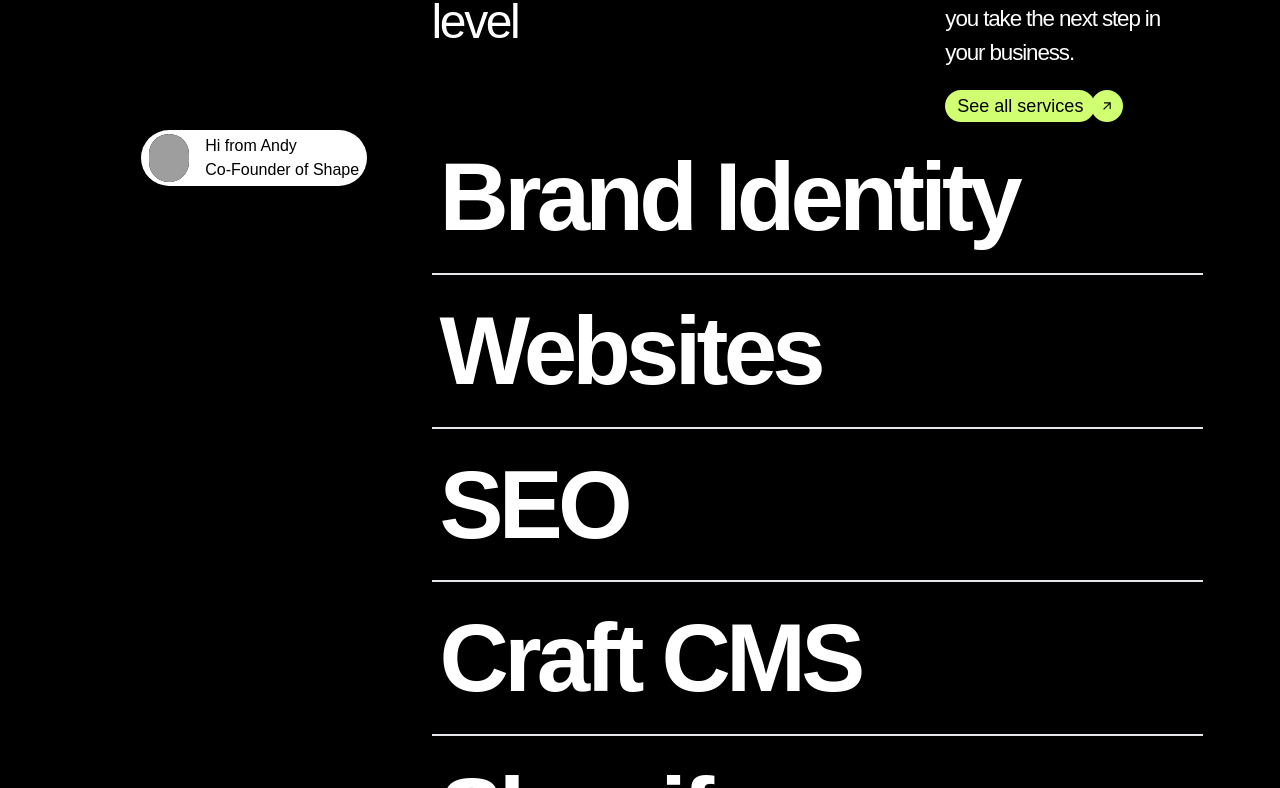
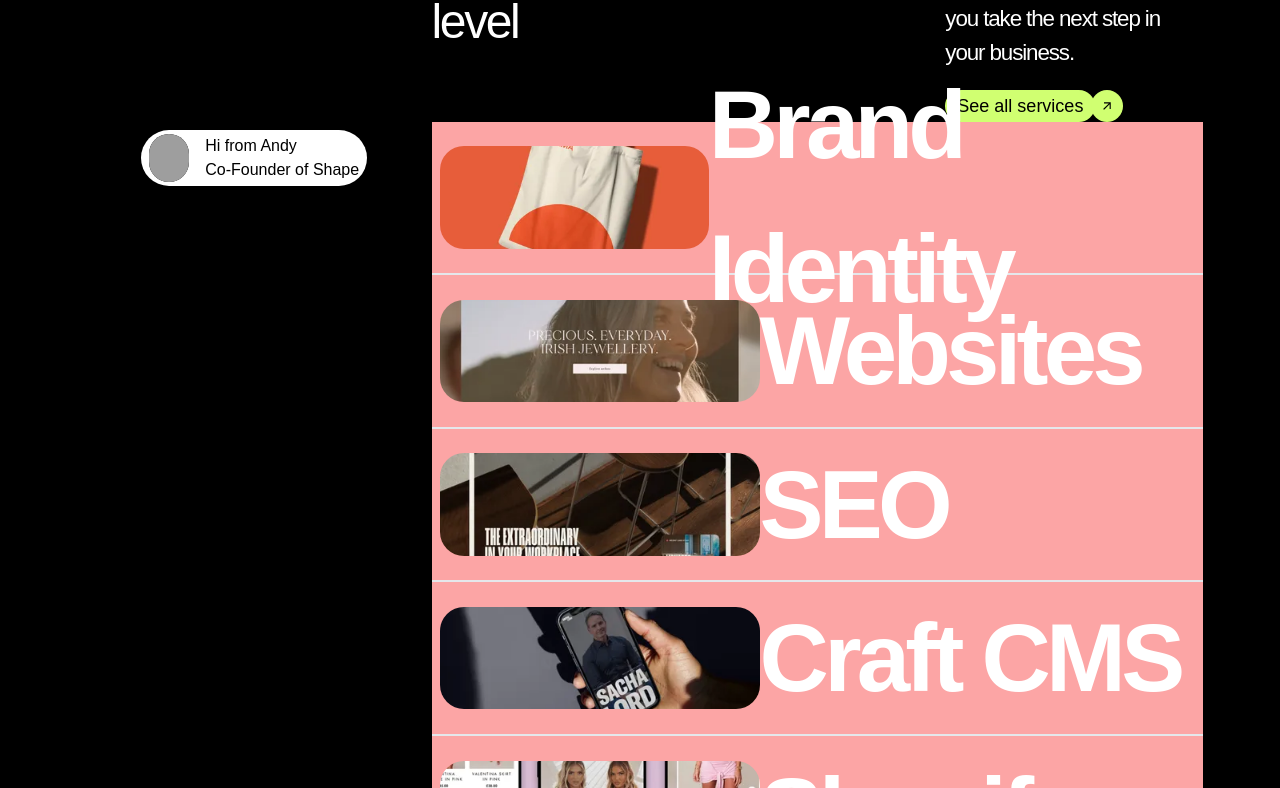
Before and after one commit to ikroo721/Shape, a React app: page / in a window 1280 px wide. Shown: the part 3312-4100 px from the top of the page. Built offline with nearby package versions, Linux system fonts and the light colour scheme; grey boxes are pictures that could not be loaded; the HTML template or start-up script is replaced by a standard one; a web font is replaced by a local one.

Commit message:
first commit

```diff
--- a/src/Components/BrandCard.jsx
+++ b/src/Components/BrandCard.jsx
@@ -40,12 +40,12 @@ const BrandCard = ({item,setHoverElem,hoverElem}) => {
     onMouseEnter={SwitchHoverToTrue}
     onMouseLeave={SwitchHoverToFalse}
     className="slg:h-[12vw] md:h-[20vw] xsm:h-[15vw] h-[30vw] sm:h-[15vw] text-white
-    lmd:h-[15vw]  w-full  flex items-center px-2  lmd:gap-0 gap-3 border-b-[2px]"
+    lmd:h-[15vw]  w-full  flex items-center px-2  lmd:gap-0 gap-3 border-b-[2px] bg-red-300"
   >
     <motion.div
       animate={controls}
       transition={{ duration: 0.5, ease: "easeInOut" }}
-      className="slg:h-[8vw] h-4/5 w-[25vw] xsm:w-[15vw] md:w-[20vw] slg:w-[12vw] lg:w-0 md:rounded-3xl rounded-xl overflow-hidden"
+      className="slg:h-[8vw]  h-4/5 !w-[25vw] xsm:w-[15vw] md:w-[20vw] slg:w-[12vw] lg:w-0 md:rounded-3xl rounded-xl overflow-hidden"
     >
 
         <img src={item.img} className='h-full w-full object-cover' alt={item.name} />
--- a/src/Components/BrandSlider.jsx
+++ b/src/Components/BrandSlider.jsx
@@ -36,7 +36,7 @@ const BrandSlider = () => {
   return (
     <div className='h-[20vh] xl:px-7 flex items-center '>
     <div className='h-[15vh] relative w-full bg-white'>
-        <div className='xl:block hidden absolute h-full w-8 left-0 blur-[10px] backdrop-blur-md z-[100]  bg-opacity-30 bg-slate-800'></div>
+        <div className='xl:block hidden absolute h-full w-8 left-0 blur-[5px] backdrop-blur-md z-[100]  bg-opacity-30 bg-white'></div>
     <Swiper
 spaceBetween={30}
 centeredSlides={true}
--- a/src/Components/TestimonialInnerCard.jsx
+++ b/src/Components/TestimonialInnerCard.jsx
@@ -11,7 +11,7 @@ const TestimonialInnerCard = () => {
     <div
     style={{backgroundImage:`url(${BG})`,backgroundPosition:"center",
 backgroundSize:"cover"}}
-    className="sxl:h-[65vh] lg:h-[62vh] slg:h-[40vh] lmd:h-[42vh] md:h-[40vh] xl:w-[88%]  xsm:h-[58vh] h-[52vh] w-[92%] sxl:w-[90%] relative overflow-hidden bg-teal-500 mt-[20%] flex flex-col justify-between rounded-[1.4rem] lg:px-10 slg:px-6 px-2 md:px-5 lmd:pt-10 lmd:py-3  md:py-5 md:pt-6 slg:py-5 lg:py-10  py-5   ">
+    className="sxl:h-[65vh] lg:h-[62vh] slg:h-[40vh] lmd:h-[42vh] md:h-[40vh] xl:w-[88%]  xsm:h-[58vh] h-[52vh] w-[92%] sxl:w-[90%] relative overflow-hidden mt-[20%] flex flex-col justify-between rounded-[1.4rem] lg:px-10 slg:px-6 px-2 md:px-5 lmd:pt-10 lmd:py-3  md:py-5 md:pt-6 slg:py-5 lg:py-10  py-5   ">
           <div>
             <FirstLineTestimonial/>
             <SecondLineTestimonial/>
```
